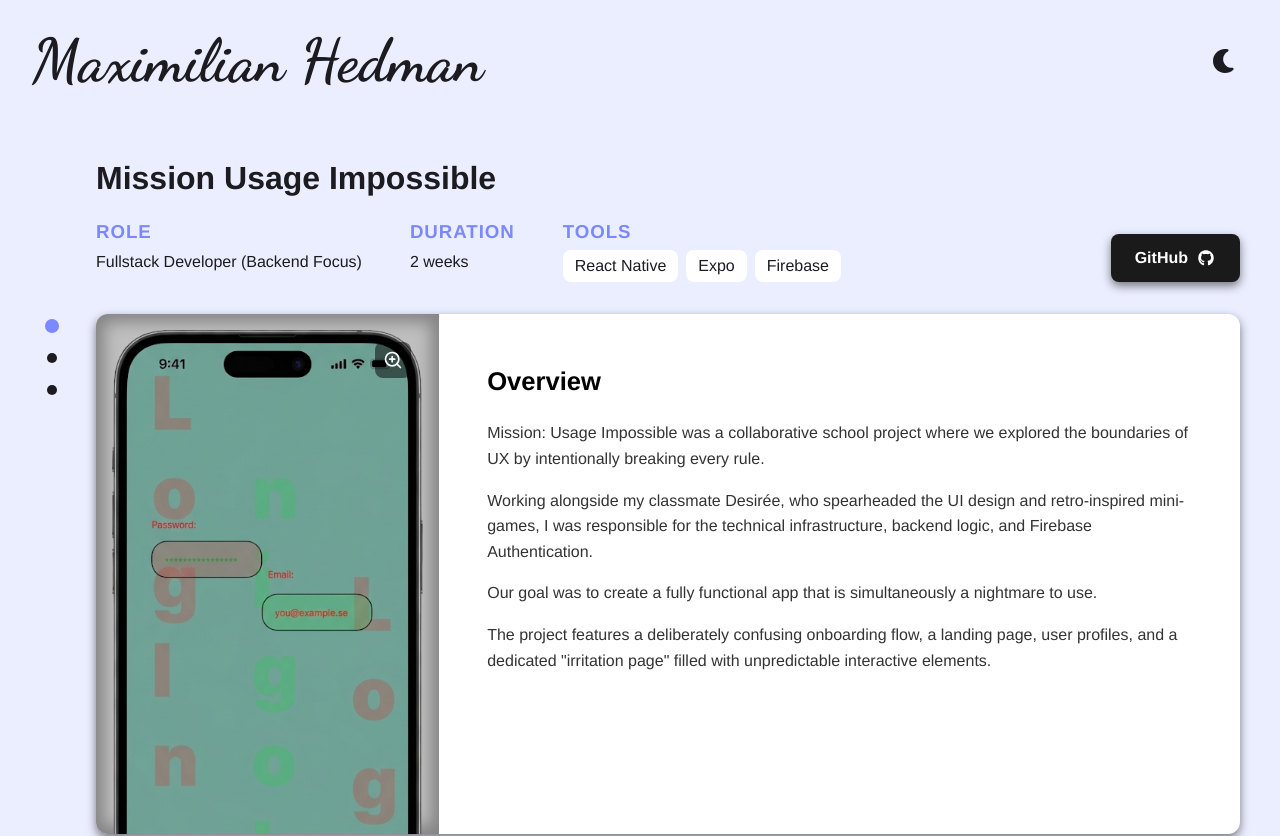
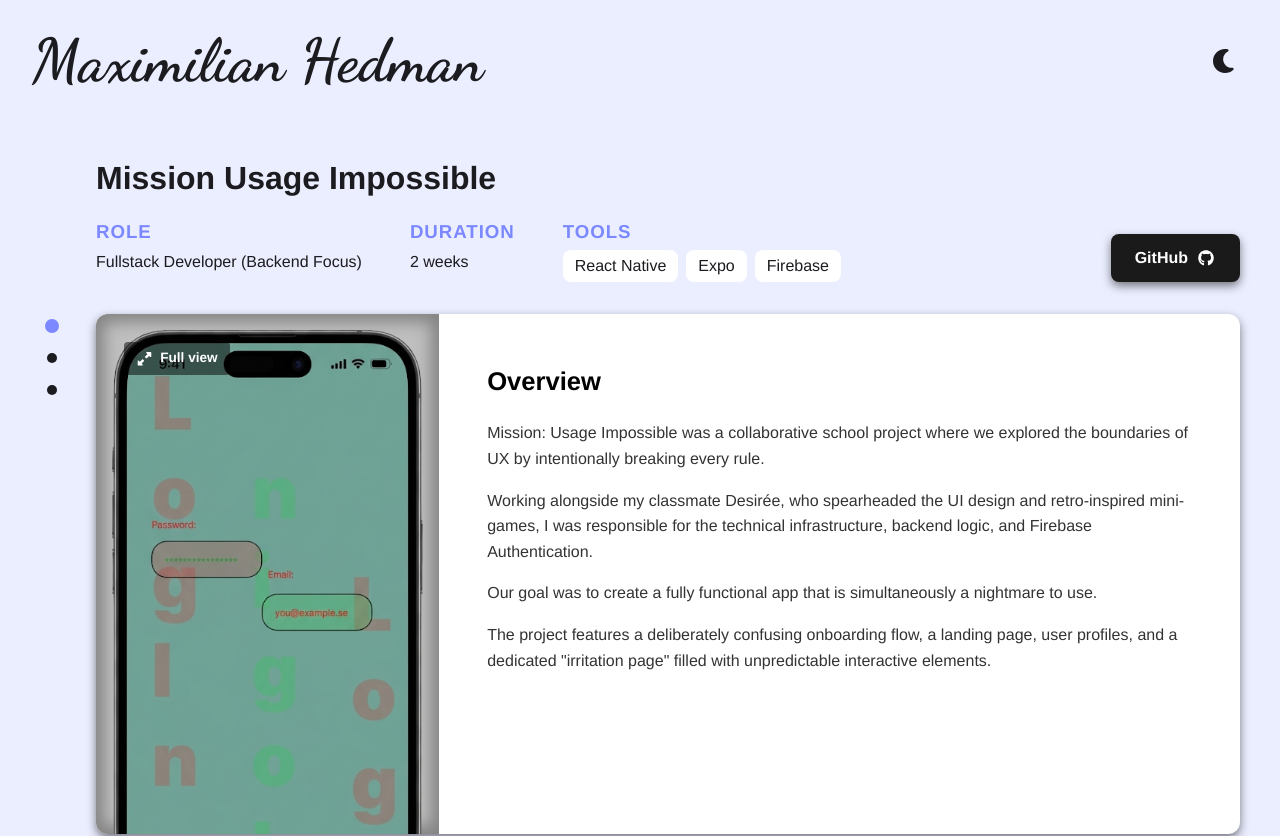
Before and after one commit to Antarcticz/Portfolio, a React (Vite) app: page /project/mission-usage-impossible in a window 1280 px wide. Shown: the top 836 px of the page. Built offline with nearby package versions, Linux system fonts and the light colour scheme.

Commit message:
FIX: Change icon, position and cursor

```diff
--- a/src/pages/ProjectDetails/ProjectDetails.jsx
+++ b/src/pages/ProjectDetails/ProjectDetails.jsx
@@ -1,6 +1,8 @@
 import React, { useState, useRef, useEffect } from 'react';
 import { Link } from 'react-router-dom';
 import './ProjectDetails.scss';
+
+import { FontAwesomeIcon } from '@fortawesome/react-fontawesome';
 
 import useProject from '../../hooks/useProject';
 import usePageTitle from '../../hooks/usePageTitle';
@@ -148,22 +150,13 @@ const ProjectDetails = () => {
                                                 />
 
                                                 <div className="zoom-icon-center" aria-hidden="true">
-                                                    <svg viewBox="0 0 24 24" fill="none" stroke="currentColor" strokeWidth="2" strokeLinecap="round" strokeLinejoin="round">
-                                                        <circle cx="11" cy="11" r="8" />
-                                                        <line x1="21" y1="21" x2="16.65" y2="16.65" />
-                                                        <line x1="11" y1="8" x2="11" y2="14" />
-                                                        <line x1="8" y1="11" x2="14" y2="11" />
-                                                    </svg>
+                                                    <FontAwesomeIcon icon={['fas', 'up-right-and-down-left-from-center']} aria-hidden="true" />
                                                 </div>
 
                                                 <div className="zoom-icon-corner-slot" aria-hidden="true">
                                                     <div className="zoom-icon-corner">
-                                                        <svg viewBox="0 0 24 24" fill="none" stroke="currentColor" strokeWidth="2" strokeLinecap="round" strokeLinejoin="round">
-                                                            <circle cx="11" cy="11" r="8" />
-                                                            <line x1="21" y1="21" x2="16.65" y2="16.65" />
-                                                            <line x1="11" y1="8" x2="11" y2="14" />
-                                                            <line x1="8" y1="11" x2="14" y2="11" />
-                                                        </svg>
+                                                        <FontAwesomeIcon icon={['fas', 'up-right-and-down-left-from-center']} aria-hidden="true" />
+                                                        <span>Full view</span>
                                                     </div>
                                                 </div>
                                             </div>
--- a/src/pages/ProjectDetails/ProjectDetails.scss
+++ b/src/pages/ProjectDetails/ProjectDetails.scss
@@ -213,7 +213,6 @@
                 width: 100%;
                 background-color: #bfbfbf;
                 box-shadow: inset 0 0 16px 8px #00000050;
-                cursor: zoom-in;
 
                 @media (min-width: 768px) {
                     width: 30%;
@@ -234,6 +233,7 @@
                     display: grid;
                     width: 100%;
                     height: 100%;
+                    cursor: pointer;
 
                     .zoomable-image,
                     .zoom-icon-center,
@@ -263,14 +263,10 @@
                         border-radius: 0.75rem;
                         background-color: rgba(0, 0, 0, 0.5);
                         color: #ffffff;
+                        font-size: 1.75rem;
                         pointer-events: none;
                         opacity: 0;
                         animation: zoomCenterSequence 1.8s ease-in-out 0.2s forwards;
-
-                        svg {
-                            width: 2.25rem;
-                            height: 2.25rem;
-                        }
 
                         @media (prefers-reduced-motion: reduce) {
                             animation: none;
@@ -280,7 +276,7 @@
 
                     .zoom-icon-corner-slot {
                         align-self: start;
-                        justify-self: end;
+                        justify-self: start;
                         padding: 1.75rem;
                         pointer-events: none;
                     }
@@ -289,18 +285,43 @@
                         display: flex;
                         align-items: center;
                         justify-content: center;
-                        width: 2.25rem;
-                        height: 2.25rem;
+                        gap: 0.45rem;
+                        padding: 0.4rem 0.75rem;
                         border-radius: 0.5rem;
                         background-color: rgba(0, 0, 0, 0.5);
                         color: #ffffff;
+                        font-size: 0.85rem;
+                        font-weight: 600;
                         opacity: 0;
                         animation: zoomCornerFadeIn 0.5s ease-out 2s forwards;
 
-                        svg {
-                            width: 1.25rem;
-                            height: 1.25rem;
+                        @media (prefers-reduced-motion: reduce) {
+                            animation: none;
+                            opacity: 1;
                         }
+                    }
+
+                    .zoom-icon-corner-slot {
+                        align-self: start;
+                        justify-self: start;
+                        padding: 1.75rem;
+                        pointer-events: none;
+                    }
+
+                    .zoom-icon-corner {
+                        display: flex;
+                        align-items: center;
+                        justify-content: center;
+                        gap: 0.45rem;
+                        padding: 0.4rem 0.75rem;
+                        border-radius: 0.25rem;
+                        background-color: rgba(0, 0, 0, 0.5);
+                        color: #ffffff;
+                        font-size: 0.85rem;
+                        font-weight: 600;
+                        white-space: nowrap;
+                        opacity: 0;
+                        animation: zoomCornerFadeIn 0.5s ease-out 2s forwards;
 
                         @media (prefers-reduced-motion: reduce) {
                             animation: none;
--- a/src/utils/icons.js
+++ b/src/utils/icons.js
@@ -1,5 +1,5 @@
 import { library } from '@fortawesome/fontawesome-svg-core';
-import { faBars, faEnvelope, faArrowUp, faArrowLeft, faXmark, faSun, faMoon, faArrowUpRightFromSquare } from '@fortawesome/free-solid-svg-icons';
+import { faBars, faEnvelope, faArrowUp, faArrowLeft, faXmark, faSun, faMoon, faArrowUpRightFromSquare, faUpRightAndDownLeftFromCenter } from '@fortawesome/free-solid-svg-icons';
 import { faLinkedin, faGithub, faFacebook } from '@fortawesome/free-brands-svg-icons';
 
-library.add(faBars, faEnvelope, faArrowUp, faArrowLeft, faXmark, faSun, faMoon, faArrowUpRightFromSquare, faLinkedin, faGithub, faFacebook);
+library.add(faBars, faEnvelope, faArrowUp, faArrowLeft, faXmark, faSun, faMoon, faArrowUpRightFromSquare, faUpRightAndDownLeftFromCenter, faLinkedin, faGithub, faFacebook);
```
